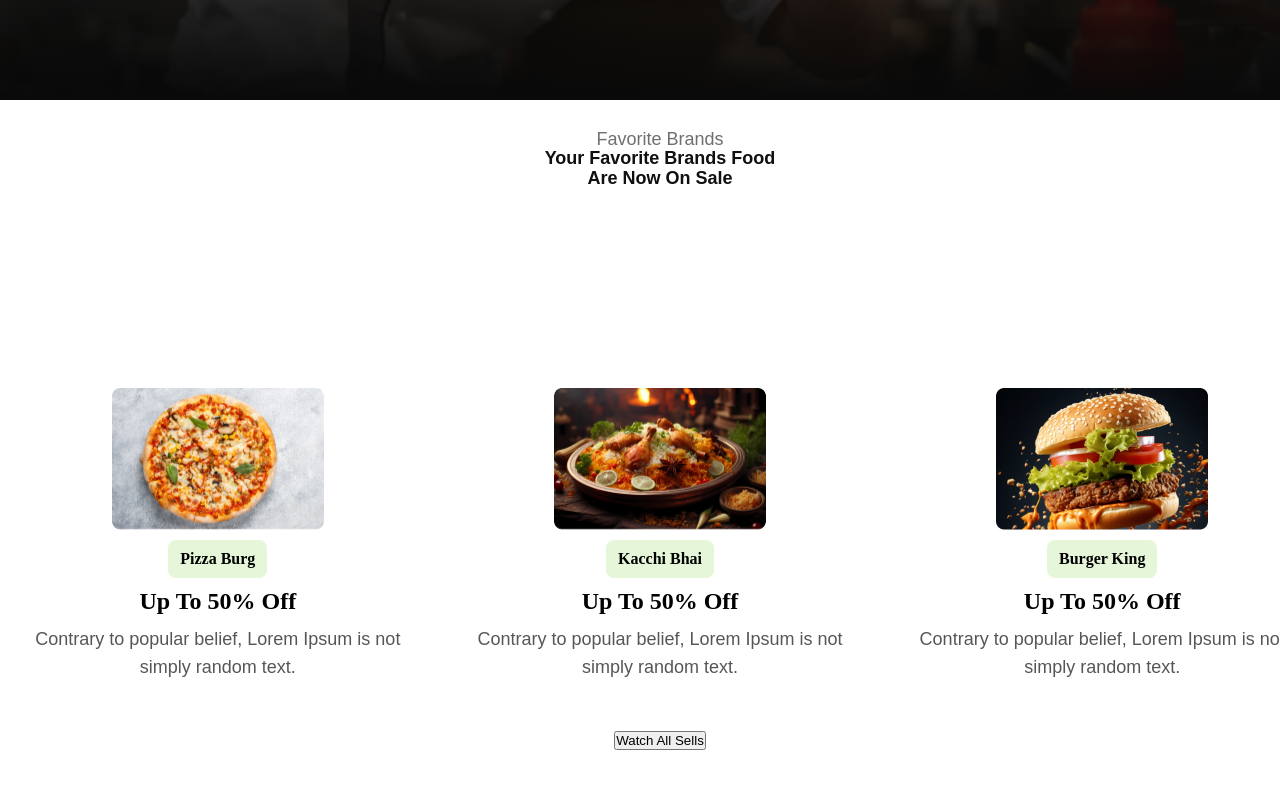
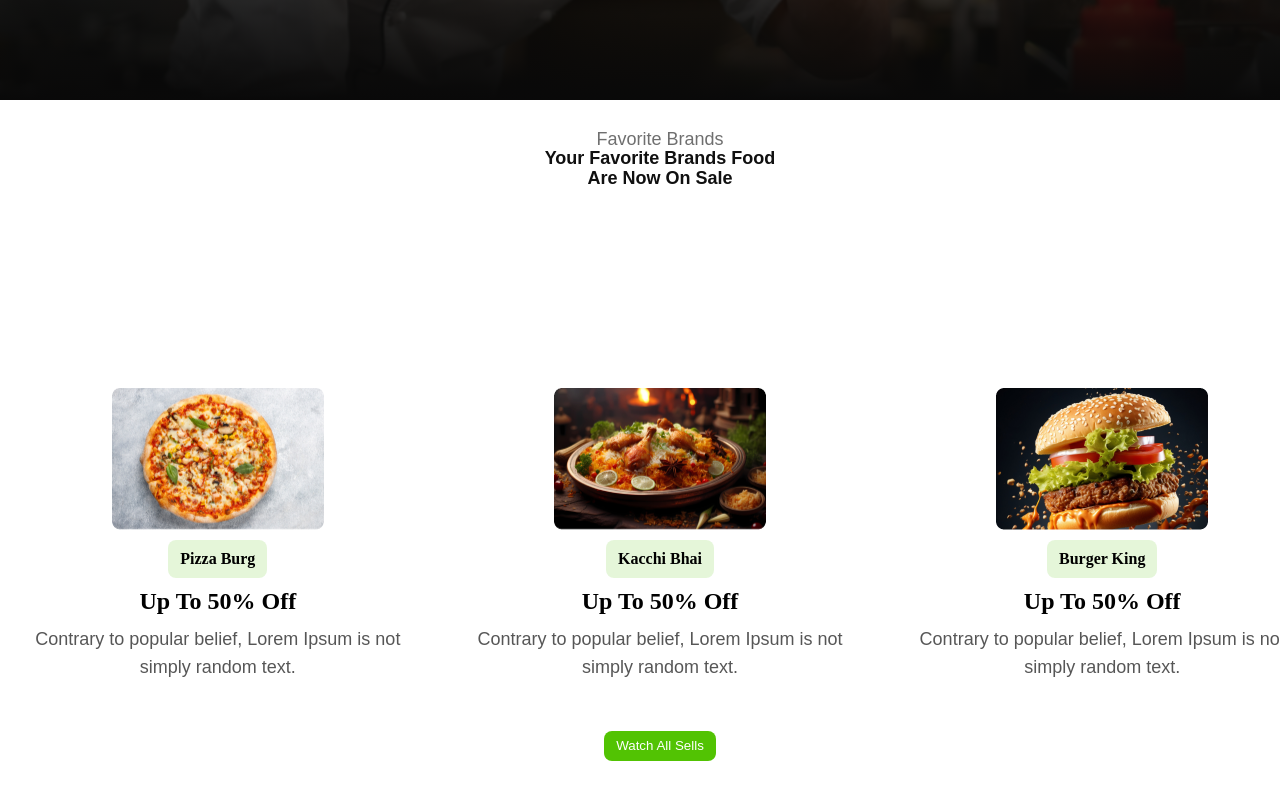
Before and after one commit to Maskur-Ahmed/restaurant-project, a plain HTML site: page index.html in a window 1280 px wide. Shown: the part 515-1315 px from the top of the page. Drawn offline with Linux system fonts and the light colour scheme.

Commit message:
button style added

```diff
--- a/css/style.css
+++ b/css/style.css
@@ -140,4 +140,14 @@ span {
   display: flex;
   margin-top: 50px;
   justify-content: center;
+
+
 }
+#cardSection .container .downSection .buttonSection button {
+background-color: rgba(82, 195, 3, 1);
+  color: rgba(255, 255, 255, 1);
+  border-radius: 8px;
+  line-height: 10px;
+  padding: 10px 12px 10px 12px;
+  border: none;
+}
```
